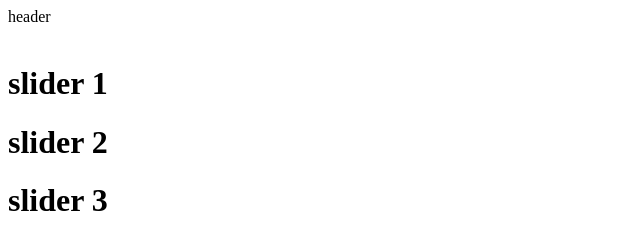
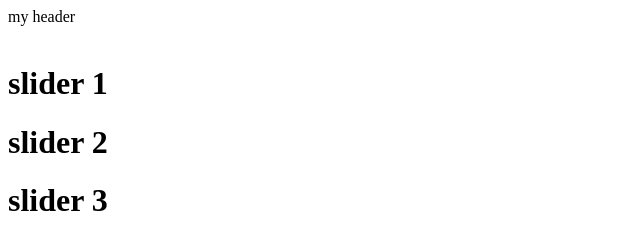
Before and after one commit to amiraliNi209/test-folder, a plain HTML site: page index.html in a window 1280 px wide. Shown: the top 238 px of the page, 0-640 px from the left. Drawn offline with Linux system fonts and the light colour scheme.

Commit message:
some changes in dev branch

```diff
--- a/index.html
+++ b/index.html
@@ -9,7 +9,7 @@
 
 <body>
     <header>
-        header
+        my header
     </header>
 
     <div class="banner">
```
